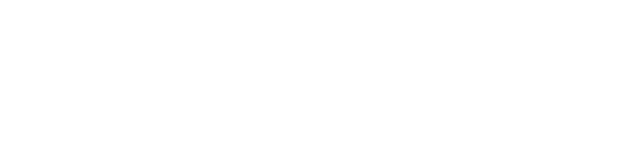
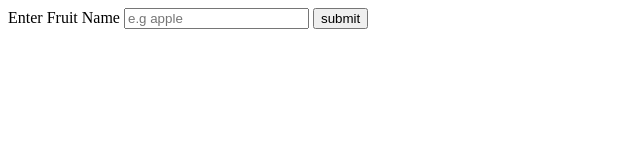
Before and after one commit to friedmandj7/Fruit-Website, a plain HTML site: page index.html in a window 1280 px wide. Shown: the whole page, without its empty margins (0-640 px from the left). Drawn offline with Linux system fonts and the light colour scheme.

Commit message:
testing commit through vscode

```diff
--- a/index.html
+++ b/index.html
@@ -3,11 +3,16 @@
 <head>
     <meta charset="UTF-8">
     <meta name="viewport" content="width=device-width, initial-scale=1.0">
+    <script src="./script.js"></script>
     <title>Fruit Salad App</title>
 </head>
 <body>
-    <section id=""inputSection">
-
+    <section id="inputSection">
+        <form>
+            <label for="fruitInput">Enter Fruit Name</label>
+            <input id="fruitInput" name="fruit" type="text" placeholder="e.g apple">
+            <input type="submit" value="submit">
+        </form>
     </section>
 
     <section id="fruitSection">
--- /dev/null
+++ b/script.js
@@ -0,0 +1 @@
+console.log("Hello World!")
```
